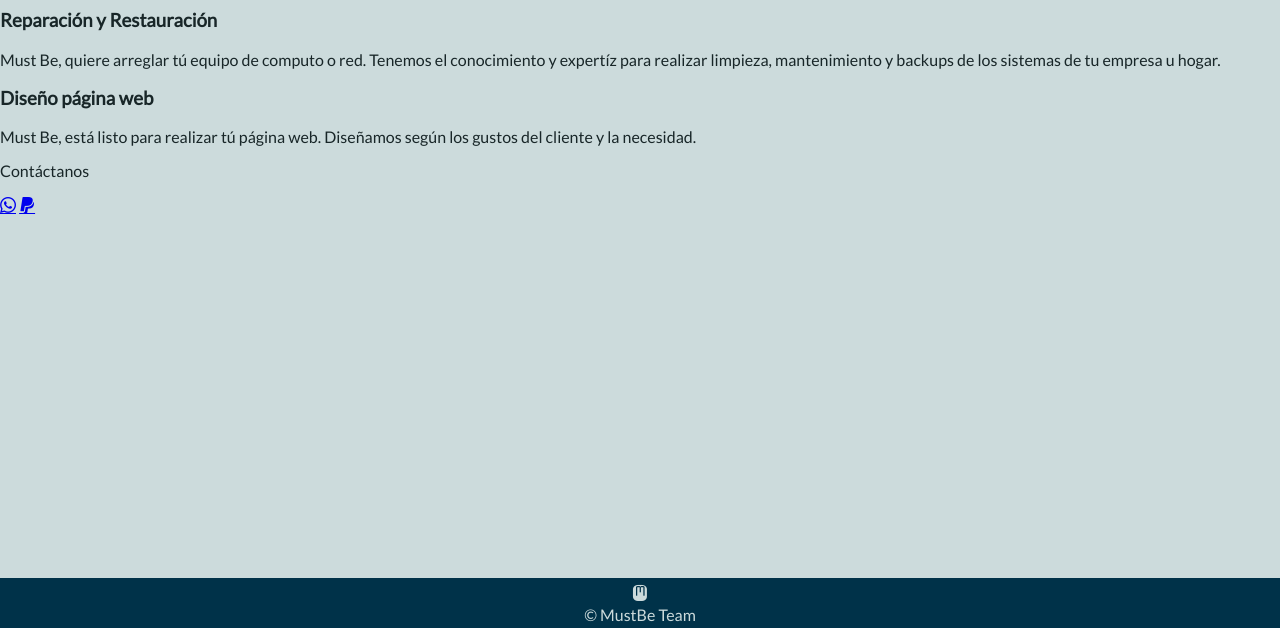
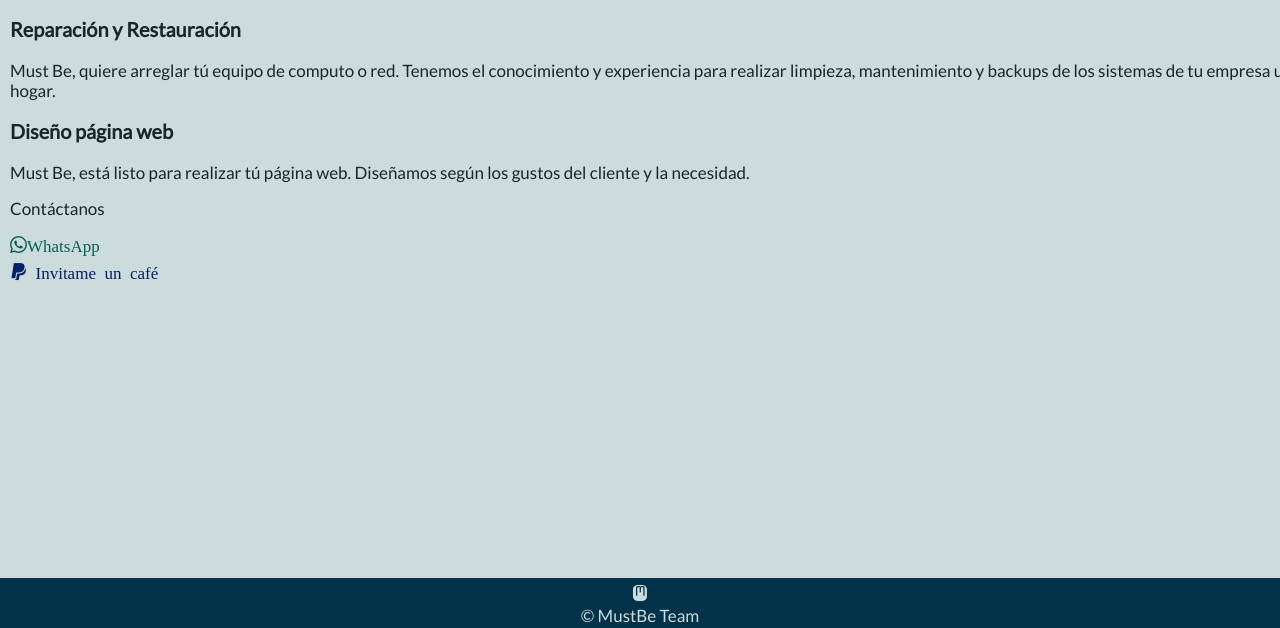
Before and after one commit to emauriciobc/MustBe, a plain HTML site: page index.html in a window 1280 px wide. Shown: the part 172-800 px from the top of the page. Drawn offline with Linux system fonts and the light colour scheme.

Commit message:
fix html

```diff
--- a/css/style.css
+++ b/css/style.css
@@ -107,7 +107,7 @@ body{
   width: 100vw;
   height: 100vh;
   font-family: Lato, sans-serif;
-  font-size: 16px;
+  font-size: 17px;
 }
 header{
   background: #007EA7;
@@ -134,6 +134,22 @@ header .mLogo{
   color: #182628;
   padding: 10px;
 }
+.mContainer, .mAside{
+  width: 100%;
+  margin: 0 10px;
+}
+.mAside a{
+  text-decoration: none;
+  margin: 10px 0;
+}
+.icon-whatsapp{
+  display: block;
+  color:#075E54;
+}
+.icon-paypal{
+  display: block;
+  color:#012169;
+}
 footer{
   background: #003249;
   color: #CCDBDC;
--- a/index.html
+++ b/index.html
@@ -24,27 +24,27 @@
     <section class="mContainer">
         <h1>Must Be</h1>
         <h2>Somos más que diseño</h2>
-        <article>
+        <article class="mArticle">
             <h3>Reparación y Restauración</h3>
             <p>
                 Must Be, quiere arreglar tú equipo de computo o red.
-                Tenemos el conocimiento y expertíz para realizar limpieza,
+                Tenemos el conocimiento y experiencia para realizar limpieza,
                 mantenimiento y backups de los sistemas de tu empresa u hogar.
             </p>
         </article>
-        <article>
+        <article class="mArticle">
             <h3>Diseño página web</h3>
             <p>
                 Must Be, está listo para realizar tú página web.
                 Diseñamos según los gustos del cliente y la necesidad.
             </p>
         </article>
-        <aside>
-            <p>Contáctanos</p>
-            <a href="https://wa.me//573014246962?text=Buen día, requiero asesoría personalizada sobre sus servicios" class="icon-whatsapp" target="_blank"></a>
-            <a href="https://paypal.me/emauriciobc/10?locale.x=en_US" class="icon-paypal"></a>
-        </aside>
     </section>
+    <aside class="mAside">
+        <p>Contáctanos</p>
+        <a href="https://wa.me//573014246962?text=Buen día, requiero asesoría personalizada sobre sus servicios" class="icon-whatsapp" target="_blank">WhatsApp</a>
+        <a href="https://paypal.me/emauriciobc/10" class="icon-paypal" target="_blank"> Invitame un café</a>
+    </aside>
     <footer>
         <a href="" class="mLogo">M</a>
         <p>&copy; MustBe Team</p>
```
